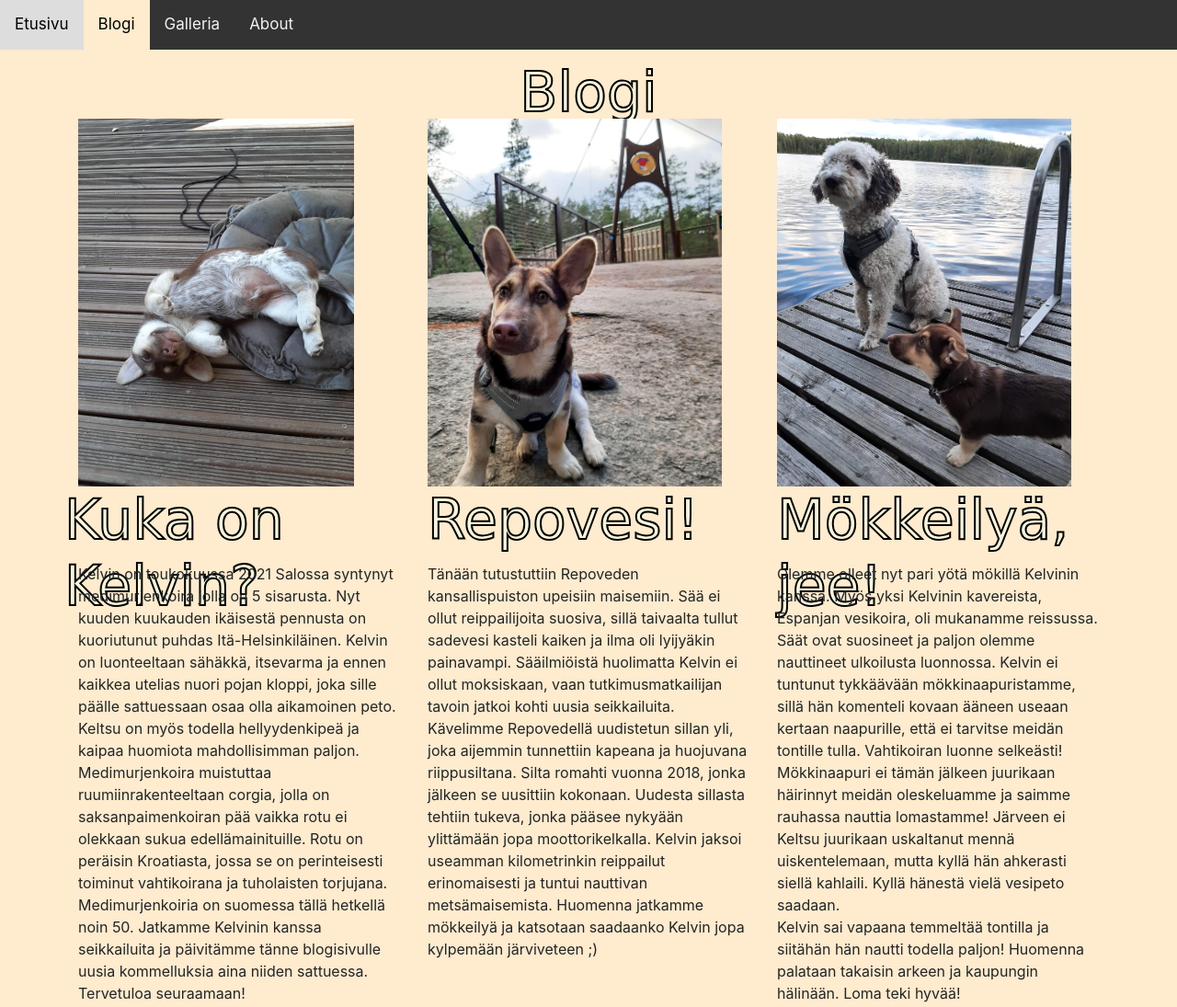
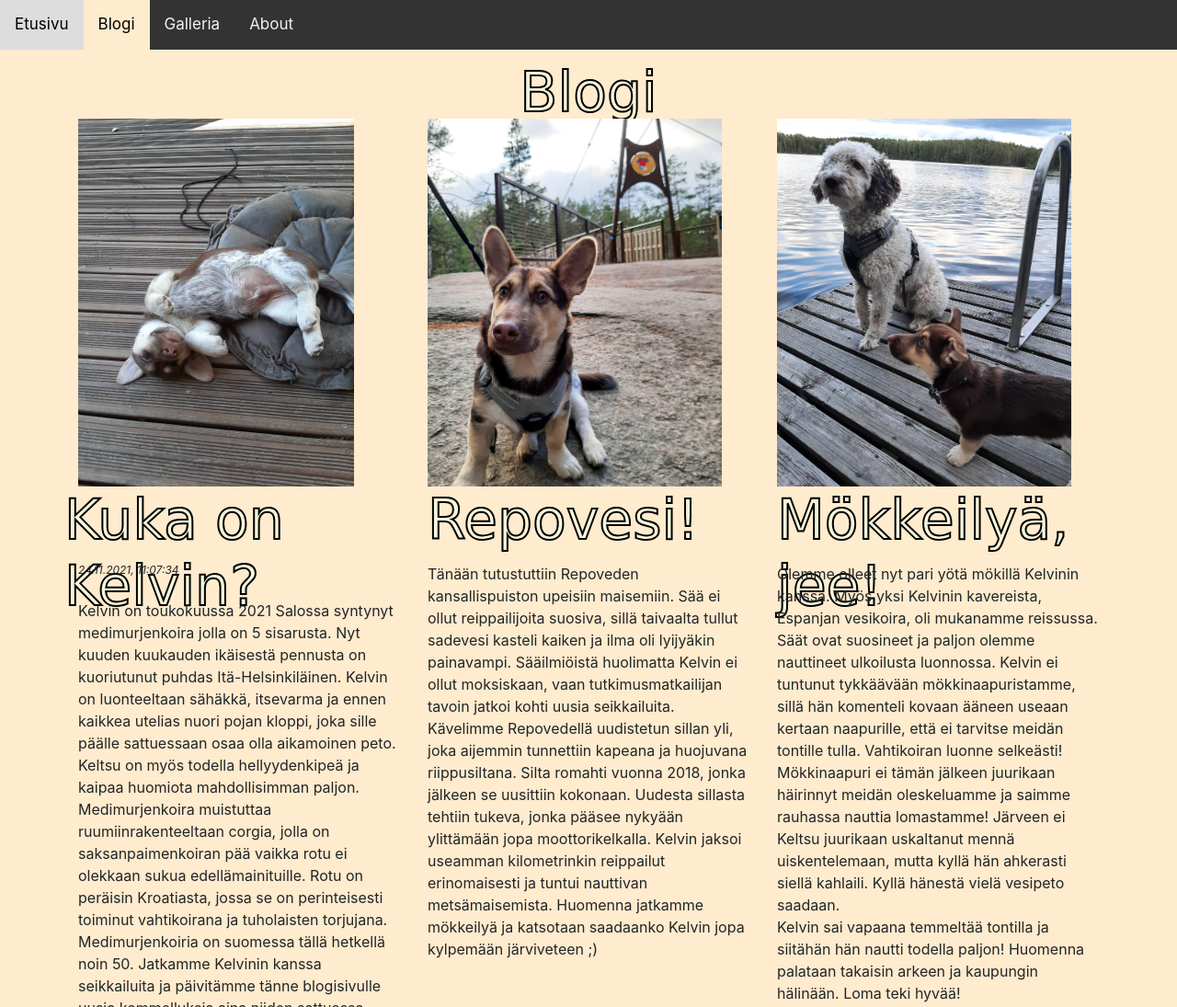
Before and after one commit to OlofPalmu/Finalwebsite, a plain HTML site: page blog.html in a window 1280 px wide. Shown: the top 1095 px of the page at 92% size. Drawn offline with nearby package versions, Linux system fonts and the light colour scheme.

Commit message:
Update blog.html

```diff
--- a/blog.html
+++ b/blog.html
@@ -33,6 +33,7 @@
         <div class="row">
             <div class="col-sm-4"><img src="Kelvin1.jpg" alt="Kelvin nyt">
                 <div class="row"><h1>Kuka on Kelvin?</h1></div>
+                <p><sup><i>24.11.2021, 11:07:34</i></sup></p>
                 <p>Kelvin on toukokuussa 2021 Salossa syntynyt medimurjenkoira jolla on 5 sisarusta.
                     Nyt kuuden kuukauden ikäisestä pennusta on kuoriutunut puhdas Itä-Helsinkiläinen.
                     Kelvin on luonteeltaan sähäkkä, itsevarma ja ennen kaikkea utelias nuori pojan kloppi, joka
```
